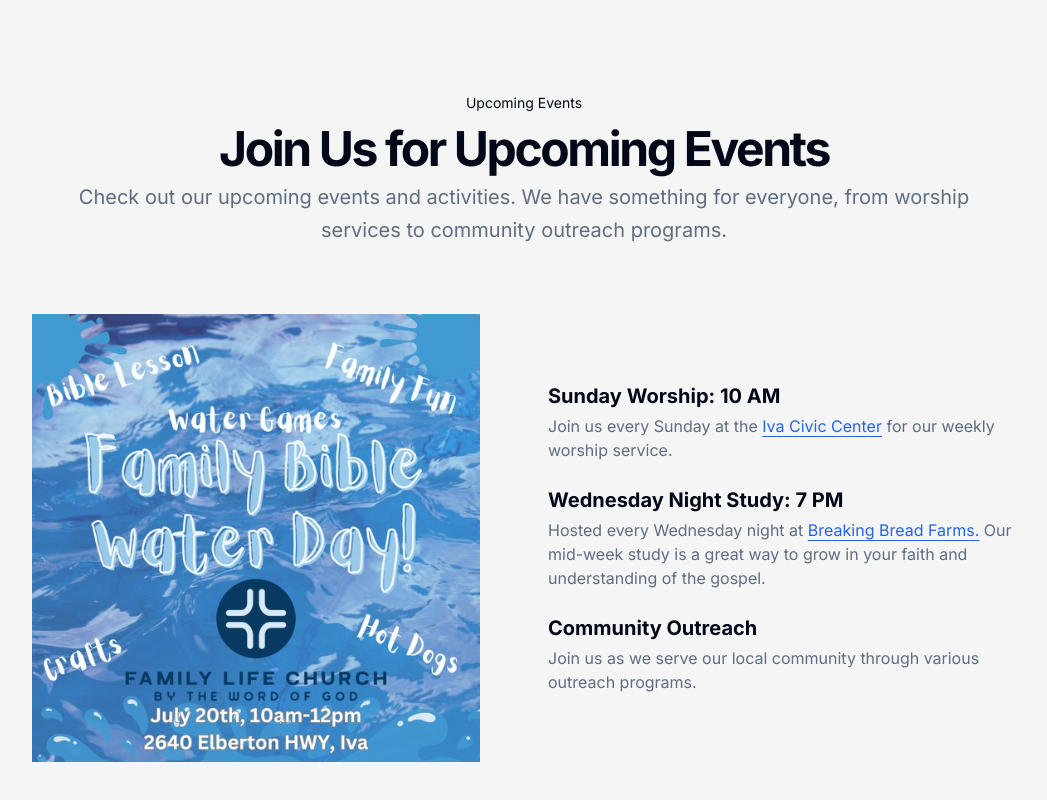
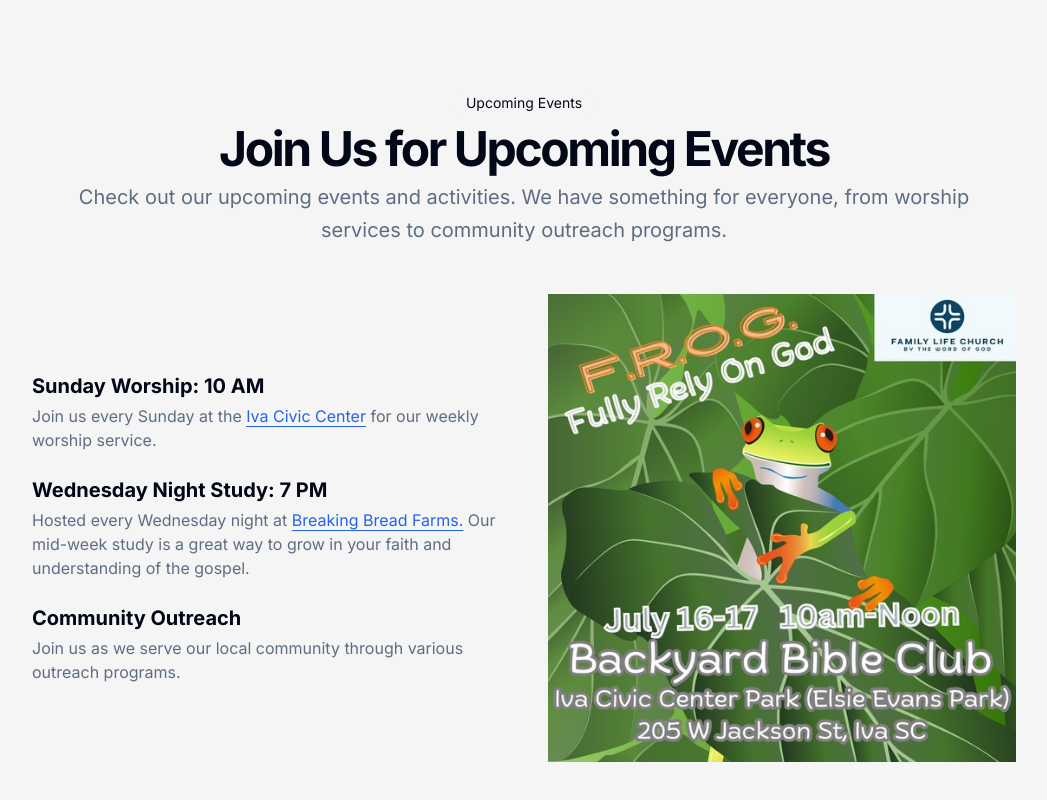
Before and after one commit to aberry520/family-life, a Next.js app: page / in a window 1280 px wide. Shown: the part 3283-4083 px from the top of the page, without its empty margins (116-1163 px from the left). Built offline with nearby package versions, Linux system fonts and the light colour scheme; a web font is replaced by a local one.

Commit message:
move and set carousel props

```diff
--- a/src/components/events.tsx
+++ b/src/components/events.tsx
@@ -18,34 +18,7 @@
             </p>
           </div>
         </div>
-        <div className="mx-auto grid max-w-5xl items-center gap-6 py-12 lg:grid-cols-2 lg:gap-12">
-          <div style={{ margin: "0 auto", padding: 20 }}>
-            <Carousel
-              autoPlay
-              infiniteLoop
-              useKeyboardArrows={false}
-              width={"100%"}
-              showThumbs={false}
-              showIndicators={false}
-              showArrows={false}
-              showStatus={false}>
-              <div
-                key={1}
-                style={{ minWidth: "100%" }}>
-                <img src="images/bible-study.JPEG" />
-              </div>
-              <div
-                key={2}
-                style={{ minWidth: "100%" }}>
-                <img src="images/frog.JPEG" />
-              </div>
-              <div
-                key={3}
-                style={{ minWidth: "100%" }}>
-                <img src="images/water-day.JPEG" />
-              </div>
-            </Carousel>
-          </div>
+        <div className="mx-auto grid max-w-5xl items-center gap-6 py-12 lg:grid-cols-2 lg:gap-12 p-5">
           <div className="flex flex-col justify-center space-y-4">
             <ul className="grid gap-6">
               <li>
@@ -86,6 +59,36 @@
               </li>
             </ul>
           </div>
+          <div style={{ margin: "0 auto" }}>
+            <Carousel
+              autoPlay
+              infiniteLoop
+              useKeyboardArrows={false}
+              width={"100%"}
+              showThumbs={false}
+              showIndicators={false}
+              showArrows={false}
+              showStatus={false}
+              stopOnHover={true}
+              swipeable={true}
+              interval={4500}>
+              <div
+                key={1}
+                style={{ minWidth: "100%" }}>
+                <img src="images/bible-study.JPEG" />
+              </div>
+              <div
+                key={2}
+                style={{ minWidth: "100%" }}>
+                <img src="images/frog.JPEG" />
+              </div>
+              <div
+                key={3}
+                style={{ minWidth: "100%" }}>
+                <img src="images/water-day.JPEG" />
+              </div>
+            </Carousel>
+          </div>
         </div>
       </div>
     </section>
```
